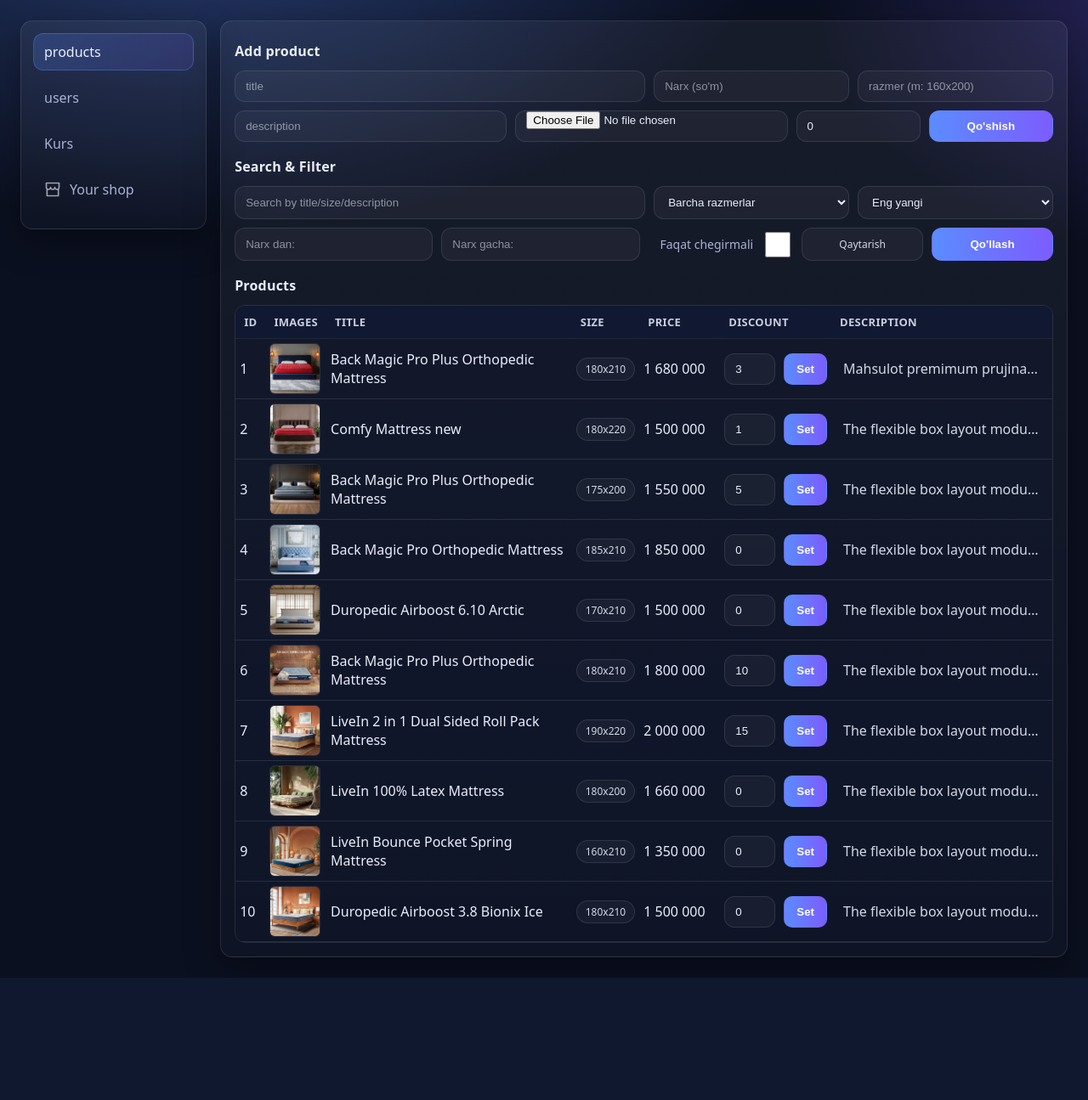
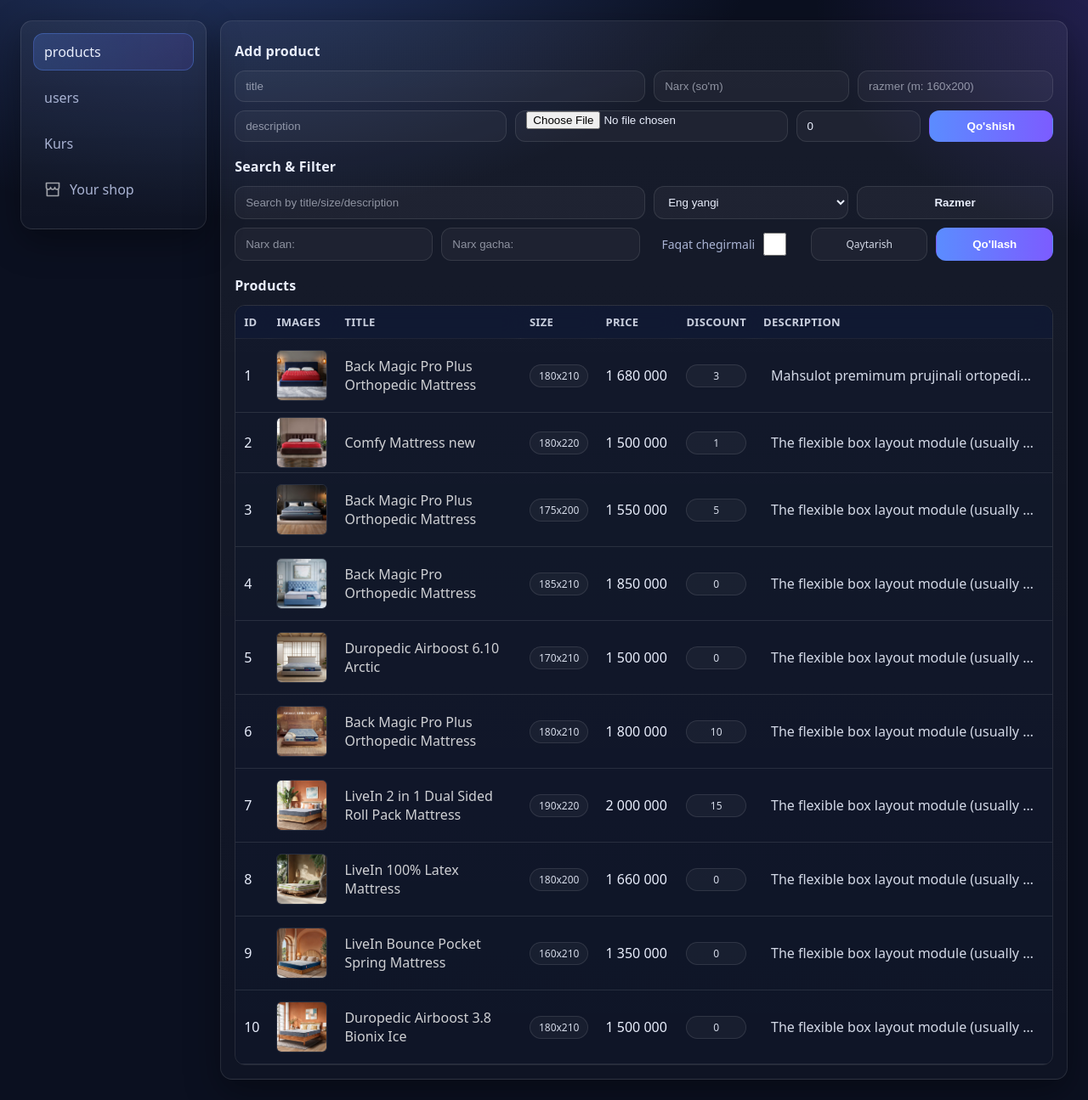
Before and after one commit to shmspn/ecospine, a Flask app: page /admin/ in a window 1280 px wide. Shown: the whole page at 85% size. Before the commit the page ends 1151 px from the top, so only its background shows below. Run offline with Flask 3, Linux system fonts and the light colour scheme; a user stored in the database is signed in.

Commit message:
admin panelda filter yaxshilandi

```diff
--- a/app/routes/admin.py
+++ b/app/routes/admin.py
@@ -99,8 +99,15 @@ def settings():
 @admin_bp.route('/')
 @moderator_required
 def admin_panel():
+
+    sizes = [
+        (r[0] or "").strip()
+        for r in db.session.query(Product.size).distinct().order_by(Product.size).all()
+        if (r[0] or "").strip()
+    ]
+
     products = Product.query.order_by(Product.id.desc()).all()
-    return render_template('admin/admin_panel.html', page='products', products=products)
+    return render_template('admin/admin_panel.html', page='products', products=products, sizes=sizes)
 
 
 @admin_bp.route('/add_users', methods=['GET', 'POST'])
@@ -143,11 +150,12 @@ def delete_user(user_id):
 @admin_bp.route("/products", methods=["GET"])
 def products():
     q = (request.args.get("q") or "").strip()
-    size = (request.args.get("size") or "").strip()
     discount = request.args.get("discount")  # "1" bo'ladi
     min_price = request.args.get("min_price")
     max_price = request.args.get("max_price")
     sort = request.args.get("sort") or "new"
+
+    selected_sizes = [s.strip() for s in request.args.getlist("size") if s and s.strip()]
 
     query = Product.query
 
@@ -159,8 +167,8 @@ def products():
             Product.size.ilike(like),
         ))
 
-    if size:
-        query = query.filter(Product.size == size)
+    if selected_sizes:
+            query = query.filter(Product.size.in_(selected_sizes))
 
     if discount == "1":
         query = query.filter((Product.discount_percent or 0) > 0)
@@ -186,15 +194,19 @@ def products():
     else:
         query = query.order_by(Product.id.desc())
 
-    products = query.all()
+    products = query.order_by(Product.id.desc()).all()
 
-    sizes = [r[0] for r in db.session.query(Product.size).distinct().order_by(Product.size).all()]
+    sizes = [
+        (r[0] or "").strip()
+        for r in db.session.query(Product.size).distinct().order_by(Product.size).all()
+        if (r[0] or "").strip()
+    ]
 
     return render_template(
         "admin/admin_panel.html",
         page="products",
         products=products,
-        sizes=sizes,   # <= MUHIM: template'ga uzatyapmiz
+        sizes=sizes,  # <= MUHIM: template'ga uzatyapmiz
     )
 
 
--- a/app/static/css/style-admin.css
+++ b/app/static/css/style-admin.css
@@ -26,7 +26,7 @@ body{
 }
 
 a{color:inherit;text-decoration:none}
-img{max-width:100%;display:block}
+img{display:block}
 
 .admin-header{
   display:flex;
@@ -136,6 +136,7 @@ input, select{
   outline:none;
   transition:.15s ease;
 }
+
 input::placeholder{color: rgba(233,238,252,.55)}
 input:focus, select:focus{
   border-color: rgba(91,140,255,.55);
@@ -184,9 +185,8 @@ table{
 }
 tr {border-bottom:1px solid var(--border);}
 th, td{
-  padding:5px;
+  padding:5px 10px;
   text-align:left;
-  vertical-align: middle;
 }
 th{
   padding: 10px;
@@ -210,7 +210,7 @@ td img{
 }
 
 /* Description ellipsis */
-.desc-cell{max-width: 260px;}
+.desc-cell{max-width: 350px;}
 .desc-text{
   display:block;
   white-space: nowrap;
@@ -315,10 +315,11 @@ td img{
 
 .admin-product-img{
   border-radius:6px;
-  cursor:pointer;
   transition:.18s ease;
 }
-
+.card{cursor: pointer;}
+.card p{color: rgba(255, 255, 255, 0.8);}
+.card:hover p{color: white;}
 .admin-product-img:hover{
   transform: scale(1.12);
   box-shadow: 0 6px 18px rgba(0,0,0,.35);
@@ -356,3 +357,15 @@ td img{
 .img-upload input{
   display:none;
 }
+
+.chip{ width: 100%; color: var(--text);outline: none;transition: .15s ease; border-radius: 12px;border: 1px solid var(--border); background:rgba(255,255,255,.04);cursor:pointer}
+.dot{display:inline-block;width:8px;height:8px;border-radius:50%;background:#2ee59d;margin-left:8px}
+.sizes-list{ margin: 20px 0; overflow:auto;display:grid;grid-template-columns:1fr 1fr 1fr;gap:15px}
+.check{display:flex;gap:10px; justify-content: space-around; align-items:center;border:1px solid #eee;border-radius:10px;padding:10px;cursor:pointer}
+.check input{width: auto;}
+.modal-actions{display:flex;justify-content:flex-end;gap:15px;}
+.modal-actions button{width: 30%;}
+
+@media (max-width: 600px) {
+  .sizes-list{grid-template-columns: 1fr 1fr;}
+}
--- a/app/static/css/style-main.css
+++ b/app/static/css/style-main.css
@@ -37,7 +37,7 @@ textarea{min-height:92px; resize:vertical}
 .fab-call{position: fixed;right: 10px;bottom: 10px;width: 58px;height: 58px;border-radius: 999px;display: grid;
   place-items: center;font-size: 22px;text-decoration: none;background: linear-gradient(135deg, #1dff16, #00ff5e);
   color: #06100a;box-shadow: 0 16px 40px rgba(0,0,0,.35);border: 1px solid rgba(255,255,255,.14);z-index: 9999;
-  animation: fabPulse 2.2s infinite;}
+  animation: fabPulse 2s infinite;}
 .fab-call.tg{right:10px; bottom: 80px;background: linear-gradient(135deg, #1884ff, #00b7ff);animation: fabPulse-tg 2.2s infinite;}
 
 
@@ -285,10 +285,6 @@ textarea{min-height:92px; resize:vertical}
   font-size: 14px;
   line-height: 1.25;
   margin-bottom: 6px;
-  /* display:-webkit-box; */
-  /* -webkit-line-clamp: 2; */
-  /* -webkit-box-orient: vertical;
-  overflow:hidden; */
 }
 
 .meta{
--- a/app/static/js/admin.js
+++ b/app/static/js/admin.js
@@ -30,7 +30,6 @@
 
 (function(){
   const modal = document.getElementById('editModal');
-
   const idEl = document.getElementById('editId');
   const titleEl = document.getElementById('editTitle');
   const sizeEl = document.getElementById('editSize');
@@ -43,7 +42,7 @@
   const form = document.getElementById('editForm');
   const deleteBtn = document.getElementById('deleteBtn');
 
-  document.querySelectorAll('.admin-product-img').forEach(img=>{
+  document.querySelectorAll('.card').forEach(img=>{
     img.addEventListener('click', ()=>{
       idEl.value = img.dataset.id;
       titleEl.value = img.dataset.title;
@@ -91,3 +90,51 @@
   });
 
 })();
+
+
+
+
+
+(function(){
+  const form = document.getElementById('get-form'); // agar aniq id bo'lsa: document.getElementById('FILTER_FORM_ID')
+  const hiddenBox = document.getElementById('sizeHiddenBox');
+
+  function rebuildHiddenSizes(){
+    hiddenBox.innerHTML = '';
+    document.querySelectorAll('.sizeCheck:checked').forEach(ch=>{
+      const inp = document.createElement('input');
+      inp.type = 'hidden';
+      inp.name = 'size';   // <<< backend getlist('size')
+      inp.value = ch.value;
+      hiddenBox.appendChild(inp);
+    });
+  }
+
+  // modal open/close (agar sendagi modal tizimi bo'lsa, buni olib tashlasa ham bo'ladi)
+  document.querySelectorAll('[data-open]').forEach(btn=>{
+    btn.addEventListener('click', ()=>{
+      const m = document.querySelector(btn.getAttribute('data-open'));
+      if(m) m.classList.add('open');
+    });
+  });
+  document.querySelectorAll('[data-close]').forEach(btn=>{
+    btn.addEventListener('click', ()=> btn.closest('.modal')?.classList.remove('open'));
+  });
+  document.querySelectorAll('.modal').forEach(m=>{
+    m.addEventListener('click', (e)=>{ if(e.target === m) m.classList.remove('open'); });
+  });
+
+  document.getElementById('applySizes').addEventListener('click', ()=>{
+    rebuildHiddenSizes();
+    document.getElementById('sizeModal').classList.remove('open');
+    form.submit();
+  });
+
+  document.getElementById('clearSizes').addEventListener('click', ()=>{
+    document.querySelectorAll('.sizeCheck').forEach(ch=> ch.checked = false);
+    rebuildHiddenSizes();
+  });
+
+  // reload bo'lganda ham hiddenlar sync bo'lsin:
+  rebuildHiddenSizes();
+})();
--- a/app/templates/admin/products.html
+++ b/app/templates/admin/products.html
@@ -24,21 +24,12 @@
 <!--------------------------------------------------------------------------->
 <h4 style="margin-top:18px;">Search & Filter</h4>
 
-<form method="get" action="{{ url_for('admin.products') }}">
+<form method="get" action="{{ url_for('admin.products') }}" id="get-form">
   <div class="row-2">
     <input style="width: 100%;" type="text" name="q" placeholder="Search by title/size/description"
            value="{{ request.args.get('q','') }}">
 
-   <div style="display: flex; gap: 10px; width: 100%;">
-     <select name="size">
-      <option value="">Barcha razmerlar</option>
-      {% for s in sizes %}
-        {% set selected_size = request.args.get('size') %}
-        <option value="{{ s }}" {% if selected_size == (s|trim) %}selected{% endif %}>
-          {{ s }}
-        </option>
-      {% endfor %}
-    </select>
+   <div style="display: flex; gap: 5px; width: 100%;">
 
     <select name="sort">
        {% set cur_sort = request.args.get('sort','new') %}
@@ -47,6 +38,13 @@
        <option value="price_desc" {% if cur_sort=='price_desc' %}selected{% endif %}>Qimmatidan</option>
        <option value="discount_desc" {% if cur_sort=='discount_desc' %}selected{% endif %}>Chegirmalisidan</option>
     </select>
+
+    <div id="sizeHiddenBox"></div>
+    <button type="button" class="chip" data-open="#sizeModal">
+      Razmer
+      {% if selected_sizes %}<span class="dot"></span>{% endif %}
+    </button>
+
    </div>
   </div>
 
@@ -61,11 +59,11 @@
            value="{{ request.args.get('max_price','') }}">
     </div>
 
-    <div style="display: flex; justify-content: end; gap: 10px; width: 100%;">
-        <label style="color: var(--muted); font-size: 14px; display: flex; gap: 10px; align-items: center;">
+    <div style="display: flex; justify-content: space-between; gap: 10px; width: 100%;">
+        <label style=" width: 40%; color: var(--muted); font-size: 14px; display: flex; gap: 6px; align-items: center; justify-content: center;">
           Faqat chegirmali
 
-          <input style="width: 30px; height: 30px; cursor: pointer;" type="checkbox" name="discount" value="1"
+          <input style="width: 27px; height: 27px; cursor: pointer;" type="checkbox" name="discount" value="1"
               {% if request.args.get('discount') == '1' %}checked{% endif %}>
         </label>
 
@@ -101,7 +99,7 @@
         <td>
           {% if product.image %}
             <img src="{{ url_for('static', filename='uploads/' ~ product.image) }}"
-                 class="admin-product-img"
+                 class="admin-product-img card"
 
                  data-id="{{ product.id }}"
                  data-title="{{ product.title }}"
@@ -114,16 +112,30 @@
           {% endif %}
         </td>
 
-        <td style="min-width: 200px;">{{ product.title }}</td>
+        <td style="min-width: 200px;"
+            class="card"
+
+            data-id="{{ product.id }}"
+            data-title="{{ product.title }}"
+            data-size="{{ product.size }}"
+            data-price="{{ product.price | int}}"
+            data-discount="{{ product.discount_percent or 0 }}"
+            data-description="{{ product.description or '' }}"
+            data-image="{{ product.image }}"
+        >
+          <p>{{ product.title }}</p>
+        </td>
+
         <td><span class="badge">{{ product.size }}</span></td>
         <td style="min-width: 95px;">{{ product.price | uzs }}</td>
 
-        <td>
-          <form action="{{ url_for('admin.set_discount', product_id=product.id) }}" method="post" style="display:flex; gap:10px;">
+        <td style="text-align: center; ">
+          <span style="display: block" class="badge">{{ product.discount_percent }}</span>
+          <!-- <form action="{{ url_for('admin.set_discount', product_id=product.id) }}" method="post" style="display:flex; gap:10px;">
             <input type="number" name="discount_percent" min="0" max="90"
                    value="{{ product.discount_percent or 0 }}" style="width:60px;">
             <button class="table-btn" type="submit">Set</button>
-          </form>
+          </form> -->
         </td>
 
         <td class="desc-cell">
@@ -176,8 +188,35 @@
 
         </div>
 
+      </form>
+    </div>
+  </div>
 
-      </form>
+
+  <div class="modal" id="sizeModal">
+    <div class="modal-card">
+      <div class="modal-head">
+        <div class="modal-title">Razmer tanlang</div>
+        <button type="button" class="x" data-close>✕</button>
+      </div>
+
+      <div>
+        <div class="sizes-list">
+          {% for s in sizes %}
+            {% set s_clean = (s or '')|string|trim %}
+            <label class="check">
+              <input type="checkbox" class="sizeCheck" value="{{ s_clean }}"
+                    {% if s_clean in selected_sizes %}checked{% endif %}>
+              <span>{{ s_clean }}</span>
+            </label>
+          {% endfor %}
+        </div>
+
+        <div class="modal-actions">
+          <button type="button" class="ghost" id="clearSizes">Clear</button>
+          <button type="button" id="applySizes">Apply</button>
+        </div>
+      </div>
     </div>
   </div>
 
```
Also changed, not shown: instance/ecospine.db. Lines whose indentation alone changed are shown as unchanged.
